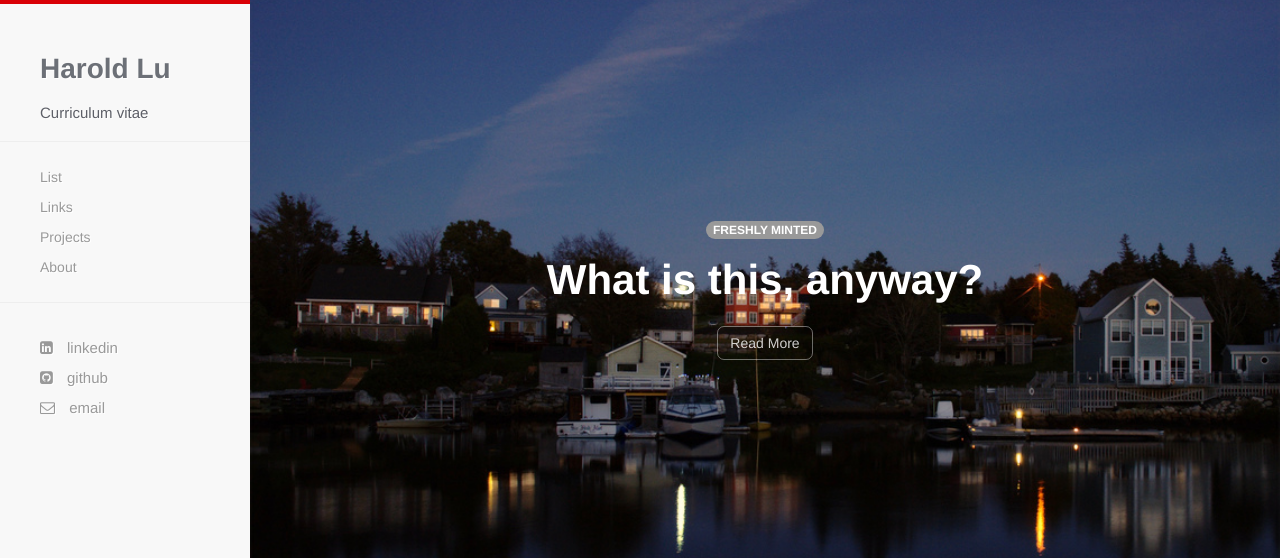
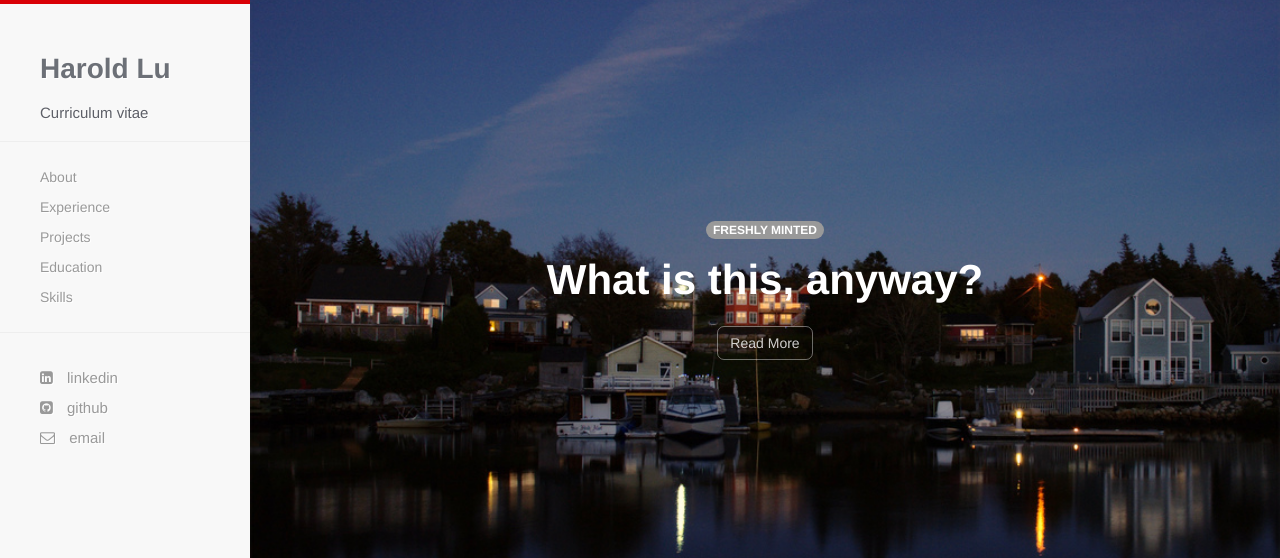
Before and after one commit to harold-lu/harold-lu.github.io, a Jekyll site: the page built from index.html, in a window 1280 px wide. Shown: the top 558 px of the page. Built offline with Jekyll 4.4.1, drawn with Linux system fonts in a browser that asks for light colours; nearby versions of some CDN libraries; Markdown is read by kramdown in place of the engine named in the settings.

Commit message:
nav-bar update

```diff
--- a/_includes/navigation.html
+++ b/_includes/navigation.html
@@ -11,10 +11,11 @@
     </div>
     <div class="navbar-collapse collapse">
       <ul class="nav navbar-nav">
-      <li><a href="{{ site.baseurl }}/list.html">List</a></li>
-      <li><a href="{{ site.baseurl }}/links.html">Links</a></li>
-      <li><a href="{{ site.baseurl }}/projects.html">Projects</a></li>
-      <li><a href="{{ site.baseurl }}/about.html">About</a></li>
+      <li><a href="{{ site.baseurl }}/#about">About</a></li>
+      <li><a href="{{ site.baseurl }}/#experience">Experience</a></li>
+      <li><a href="{{ site.baseurl }}/#projects">Projects</a></li>
+      <li><a href="{{ site.baseurl }}/#education">Education</a></li>
+	  <li><a href="{{ site.baseurl }}/#skills">Skills</a></li>
       </ul>
     </div><!--/.nav-collapse -->
   </div>
@@ -25,10 +26,11 @@
   <ul class="sidebar-nav">
     <li class="sidebar-brand"><a href="{{ site.baseurl }}/"><h1 class="brand">{{ site.name }}</h1></a><h3>{{ site.description }}</h3></li>
     <hr />
-    <li><a href="{{ site.baseurl }}/list.html">List</a></li>
-    <li><a href="{{ site.baseurl }}/links.html">Links</a></li>
-    <li><a href="{{ site.baseurl }}/projects.html">Projects</a></li>
-    <li><a href="{{ site.baseurl }}/about.html">About</a></li>
+    <li><a href="{{ site.baseurl }}/#about">About</a></li>
+    <li><a href="{{ site.baseurl }}/#experience">Experience</a></li>
+    <li><a href="{{ site.baseurl }}/#projects">Projects</a></li>
+    <li><a href="{{ site.baseurl }}/#education">Education</a></li>
+	<li><a href="{{ site.baseurl }}/#skills">Skills</a></li>
     <hr />
     <div id="social-wrapper">
       <li> <a href="{{ site.linkedin }}"><i class="fa fa-linkedin-square"></i> linkedin</a> </li>
```
